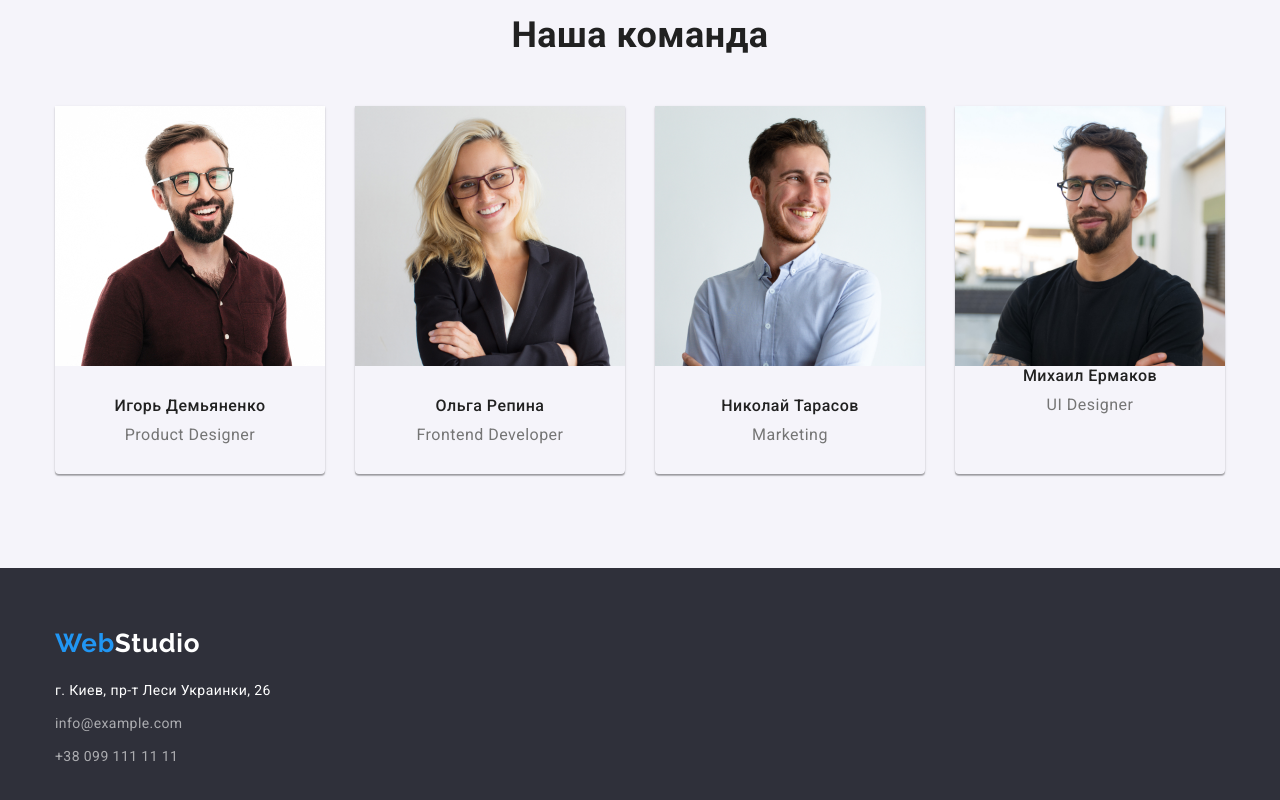
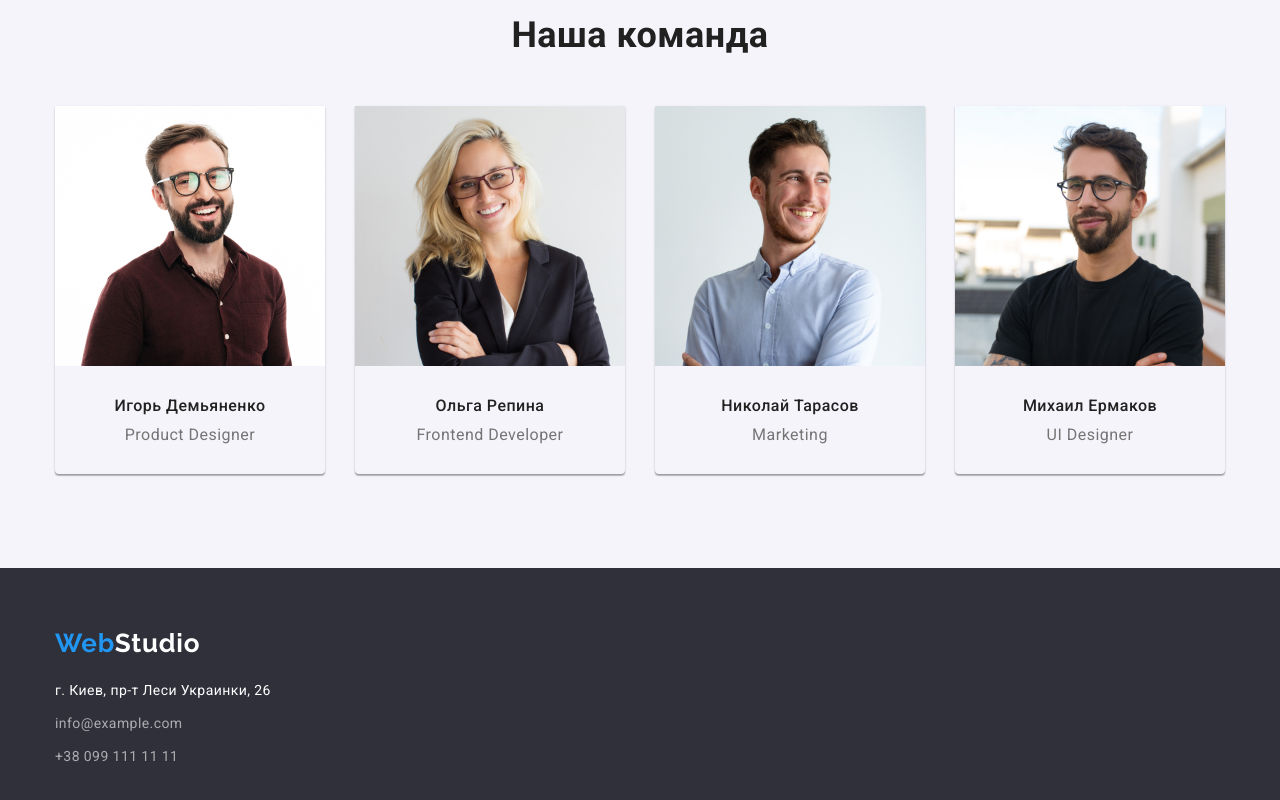
Before and after one commit to MysOlha/goit-markup-hw-03, a plain HTML site: page index.html in a window 1280 px wide. Shown: the part 1526-2326 px from the top of the page. Drawn offline with nearby package versions, Linux system fonts and the light colour scheme.

Commit message:
Доданий дів до одного з команди

```diff
--- a/index.html
+++ b/index.html
@@ -169,8 +169,10 @@
                 width="270"
                 class="img"
               />
-              <h3 class="team-name">Михаил Ермаков</h3>
-              <p class="team-work">UI Designer</p>
+              <div class="about-team">
+                <h3 class="team-name">Михаил Ермаков</h3>
+                <p class="team-work">UI Designer</p>
+              </div>
             </li>
           </ul>
         </div>
```
